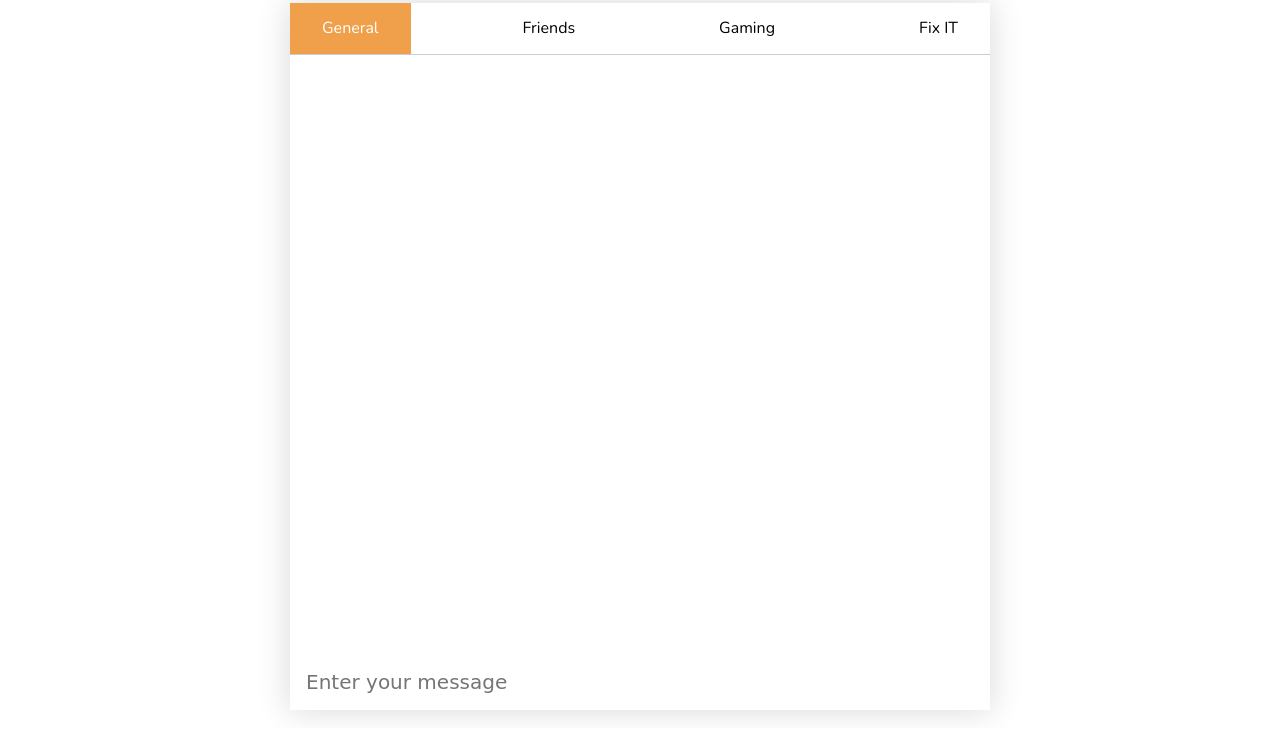
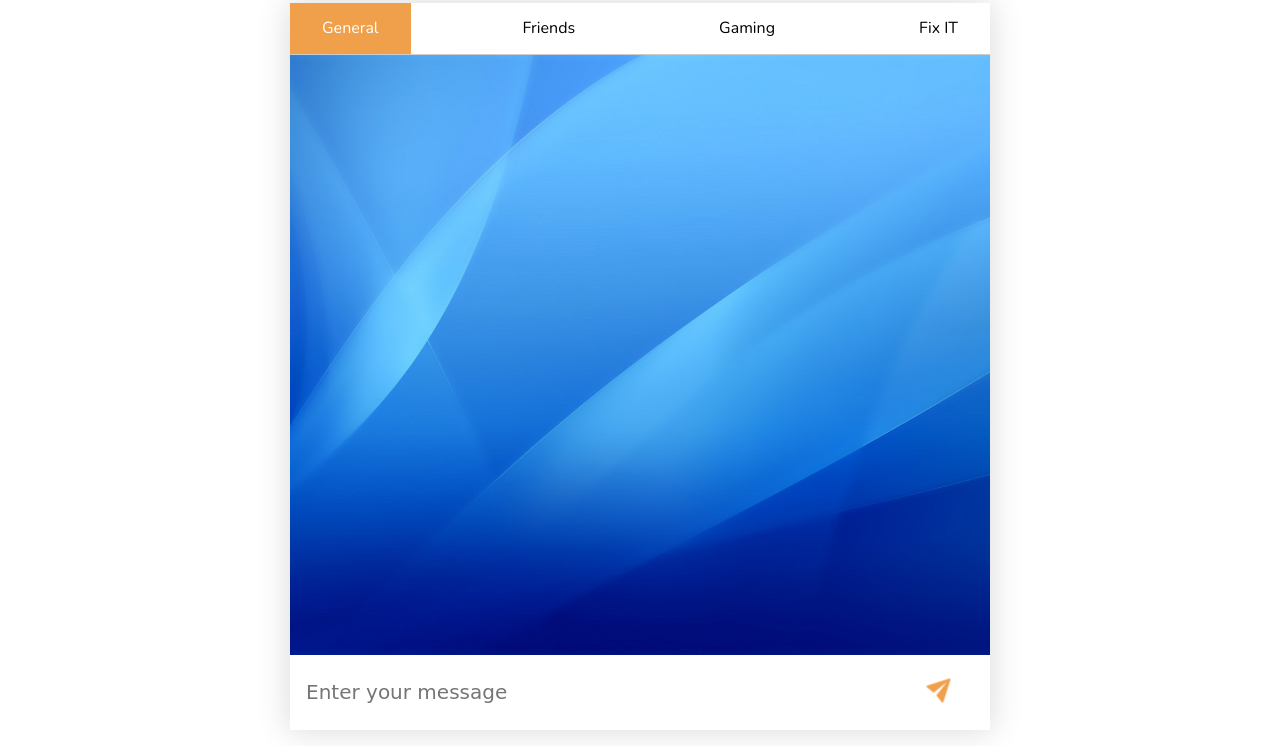
Before and after one commit to UGPS-Admin/chat-room-UI, a plain HTML site: page chat-app.html in a window 1280 px wide. Shown: the part 72-818 px from the top of the page. Drawn offline with nearby package versions, Linux system fonts and the light colour scheme; the site is published under a folder, as on GitHub Pages, so addresses that start at the root find nothing; no server answers; a web font is replaced by a local one.

Commit message:
fixed the image bug

```diff
--- a/chat-app.html
+++ b/chat-app.html
@@ -41,7 +41,7 @@
         <section class="message-input">
             <form class="message-form">
                 <input type="text" name="message" id="message" placeholder="Enter your message" required>
-                <button type="submit"><img src="/img/send-button.png" alt=""></button>
+                <button type="submit"><img src="./img/send-button.png" alt=""></button>
             </form>
         </section>
     </main>
--- a/css/app.css
+++ b/css/app.css
@@ -48,7 +48,7 @@ main {
   overflow-y: scroll;
   height: 75vh;
   font-family: "Overlock", cursive;
-  background-image: url("/img/login-screen-background.jpg");
+  background-image: url("../img/login-screen-background.jpg");
   background-position: center center;
   background-repeat: no-repeat;
   background-attachment: fixed;
```
